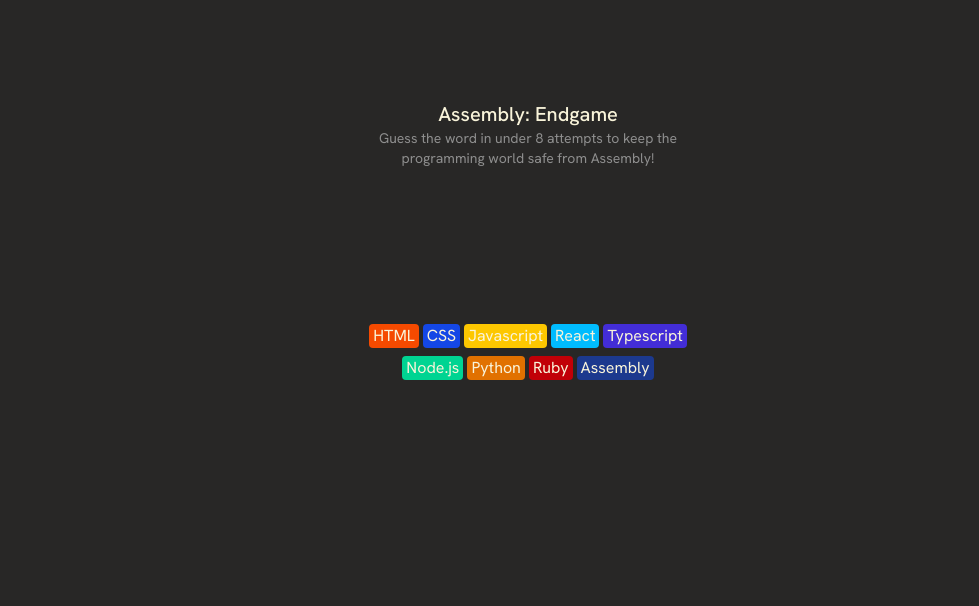
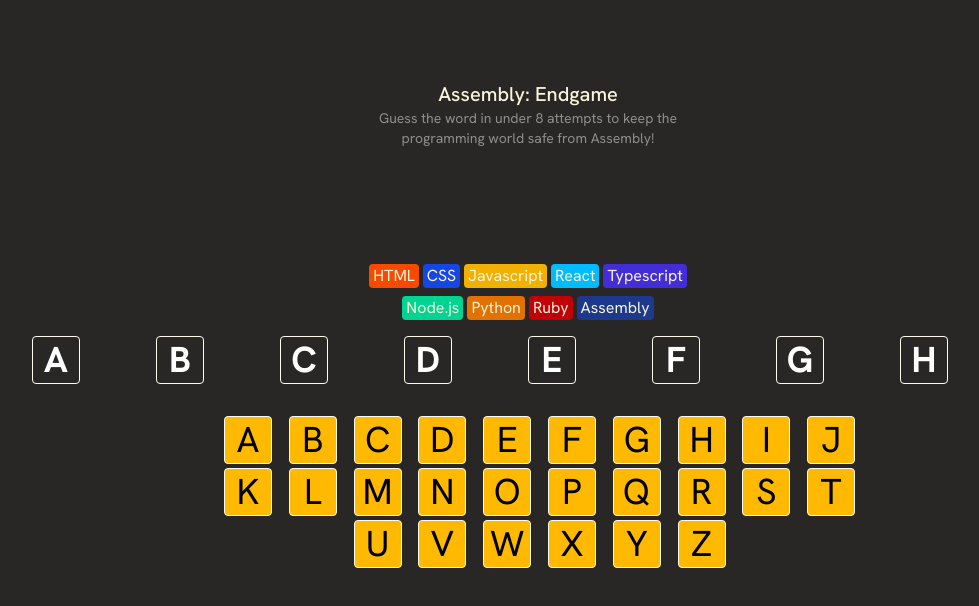
Before and after one commit to tomstao/hangman, a React (Vite) app: page / in a window 1280 px wide. Shown: the top 606 px of the page, without its empty margins (112-1091 px from the left). Built offline with nearby package versions, Linux system fonts and the light colour scheme.

Commit message:
UI framework completed

```diff
--- a/src/App.tsx
+++ b/src/App.tsx
@@ -1,5 +1,7 @@
 import './App.css'
 import Language from "./components/language.tsx";
+import WordRow from "./components/WordRow.tsx";
+import Alphabet from "./components/Alphabet.tsx";
 
 interface LanData {
     name: string;
@@ -12,38 +14,48 @@ function App() {
     const dataOne: LanData [] = [
         {name: "HTML", bgColor: "bg-orange-600" },
         {name: "CSS", bgColor: "bg-blue-700" },
-        {name: "Javascript", bgColor: "bg-yellow-400" },
+        {name: "Javascript", bgColor: "bg-yellow-500" },
         {name: "React", bgColor: "bg-sky-400" },
         {name: "Typescript", bgColor: "bg-indigo-700" },
-    ]
+    ] // Language data for the first row
 
     const dataTwo: LanData[] = [
         {name: "Node.js", bgColor: "bg-emerald-400" },
         {name: "Python", bgColor: "bg-amber-600" },
         {name: "Ruby", bgColor: "bg-red-700" },
         {name: "Assembly", bgColor: "bg-blue-900" },
-    ]
-
+    ] // Language data for the second row
 
     return (
         <>
-            <div className="container text-center w-96 text-xl flex justify-center items-center flex-col py-25 mx-auto mb-14">
+            <header className="container text-center w-96 text-xl flex justify-center items-center flex-col py-20 mx-auto mb-9">
                 <h1 className="font-medium text-xl" style={{color:"#F9F4DA"}}>Assembly: Endgame</h1>
                 <p className="text-sm" style={{color:"#8E8E8E"}}>Guess the word in under 8 attempts to keep the programming world safe from Assembly!</p>
-            </div>
+            </header>
+            {/*Header text for introduction of hangman game*/}
 
+            <section>
             <div className="container flex justify-center items-center flex-row gap-1 mx-auto">
                 {dataOne.map((item, index) => (
                     <Language content={item.name} fontColor={"#F9F4DA"} className={item.bgColor} key={index} />
                 ))}
-
+            {/*Array of the first row of languages*/}
             </div>
 
             <div className="container flex justify-center items-center flex-row gap-1 mx-auto mt-2">
                 {dataTwo.map((item, index) => (
                     <Language content={item.name} fontColor={"#F9F4DA"} className={item.bgColor} key={index} />
                 ))}
+                {/*Array of the second row of languages*/}
             </div>
+            </section>
+            {/*Language section*/}
+
+            <section className={"w-4/5 mx-auto"} >
+            <WordRow/>
+            </section>
+
+            <Alphabet/>
         </>
     )
 }
--- /dev/null
+++ b/src/components/Alphabet.tsx
@@ -0,0 +1,36 @@
+import Cell from "./Cell.tsx";
+
+export default function Alphabet() {
+    const alphabet = Array.from({ length: 26 }, (_, i) =>
+        String.fromCharCode(97 + i)
+    );
+    const style: string = "h-12 aspect-square rounded-sm border border-amber-50 justify-center flex text-4xl  bg-amber-400 text-black hover:scale-105 duration-200";
+    const fullRows = Math.floor(alphabet.length / 10); // 2
+
+    return (
+        <section className="grid grid-cols-10 p-4 gap-1 gap-x-10 w-1/2 mx-auto">
+            {alphabet.slice(0, fullRows * 10).map((letter, i) => (
+                <Cell
+                    key={i}
+                    character={letter}
+                    display={false}
+                    className= {style}
+                />
+            ))}
+
+            {/* Wrap last row letters in a nested div with col-span-10 */}
+                <div></div>
+                <div></div>
+                {alphabet.slice(fullRows * 10).map((letter, i) => (
+                    <Cell
+                        key={fullRows * 10 + i}
+                        character={letter}
+                        display={false}
+                        className= {style}
+                    />
+
+                ))}
+
+        </section>
+    );
+}
--- /dev/null
+++ b/src/components/Cell.tsx
@@ -0,0 +1,21 @@
+import type {ReactNode} from "react";
+
+interface Word {
+    children?: ReactNode;
+    character?: string;
+    display: boolean;
+    onClick?: () => void;
+    className?: string;
+}
+
+export default function Cell({character, className}: Word) {
+    return (
+        <button
+            className={`${className}`}
+        >
+                <span className={"m-auto"}>
+                {character?.toUpperCase()}
+                </span>
+        </button>
+    );
+}
--- /dev/null
+++ b/src/components/WordRow.tsx
@@ -0,0 +1,27 @@
+import Cell from "./Cell.tsx";
+//
+// interface Word {
+//     children?: ReactNode;
+//     character?: string;
+//     display: boolean;
+//     onClick?: () => void;
+//     className?: string;
+// }
+
+export default function WordRow() {
+    const vocabulary: string = "abcdefgh";
+
+
+    return (
+        <div className="grid grid-cols-8 gap-0 p-4">
+            {Array.from(vocabulary, (v, k) => (
+                <Cell
+                    key={k}
+                    character={v}
+                    display={false}
+                    className={"h-12 aspect-square rounded-sm border border-amber-50 justify-center flex text-4xl font-bold text-white"}
+                />
+            ))}
+        </div>
+    );
+}
```
